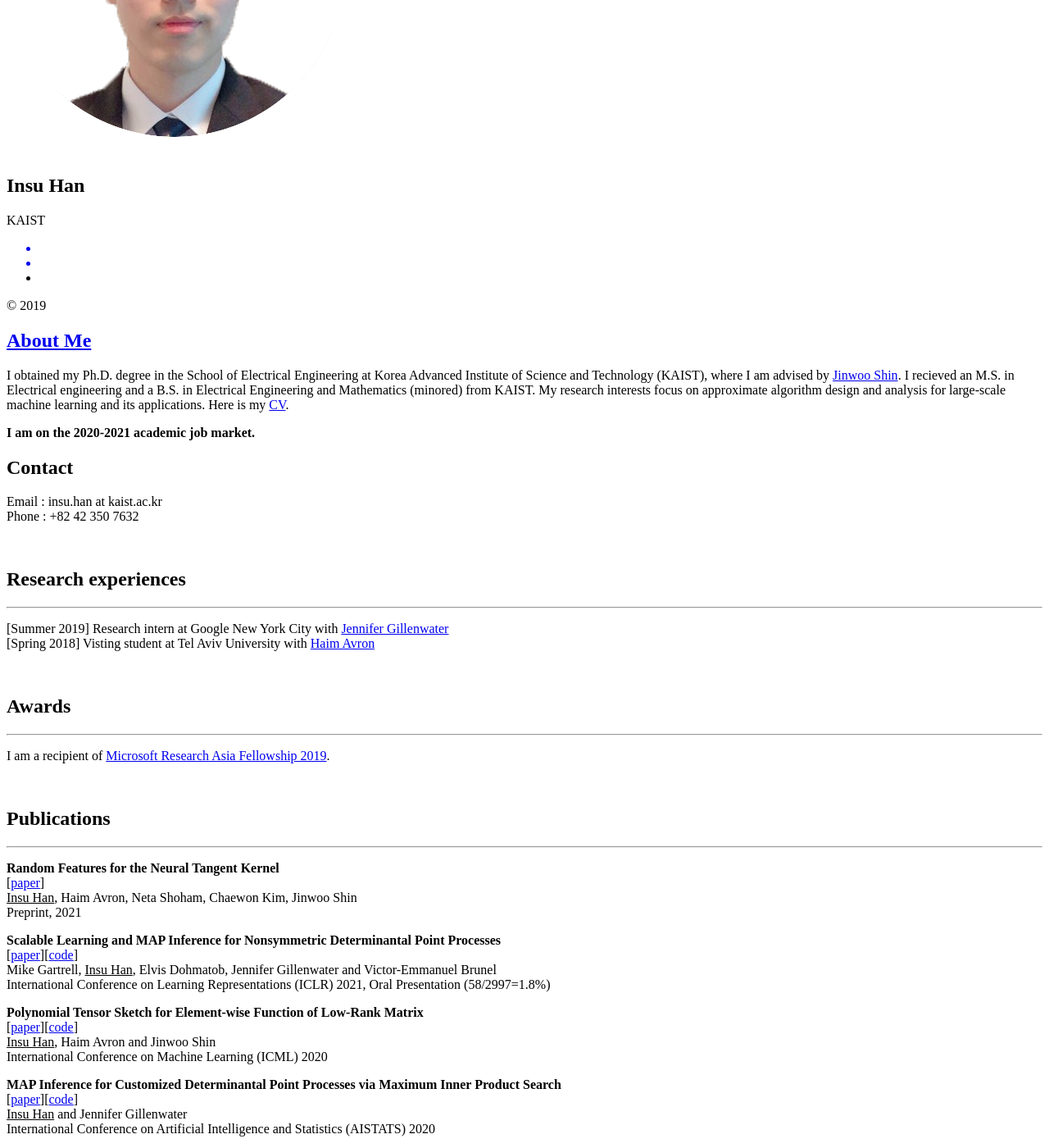
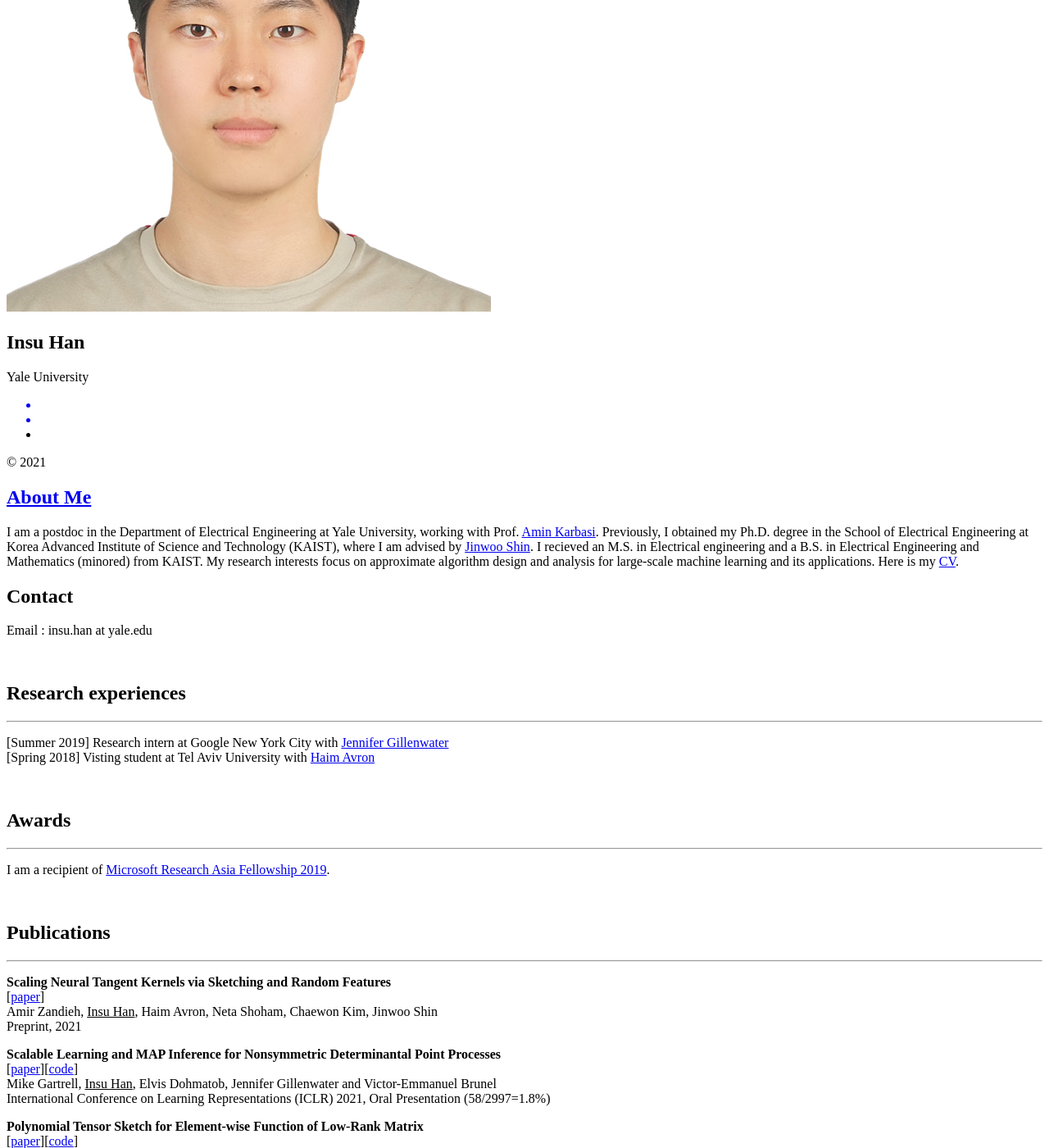
Before and after one commit to insuhan/insuhan.github.io, a Jekyll site: the page built from _posts/2019-10-12-about-me.markdown, in a window 1280 px wide and 1400 px high, scrolled down 319 px. Shown: the whole window at 82% size. Built offline with Jekyll 4.4.1, drawn with Linux system fonts in a browser that asks for light colours; a style sheet for code colours, icons or effects is not loaded.

Commit message:
update postdoc info

```diff
--- a/_config.yml
+++ b/_config.yml
@@ -1,6 +1,6 @@
-title: Insu Han (KAIST)
+title: Insu Han, Research Page
 author: Insu Han
-email: insu.han@kaist.ac.kr
+email: insu.han@yale.edu
 description: > # this means to ignore newlines until "show_exerpts:"
   Research pages of Insu Han.
 show_excerpts: true # set to true to show excerpts on the homepage
@@ -11,7 +11,7 @@ sass:
   sass_dir: _sass
 plainwhite:
   name: Insu Han
-  tagline: KAIST
+  tagline: Yale University
   date_format: "%b %-d, %Y"
   sitemap: true # set to true to generate sitemap.xml content
 
--- a/_layouts/default.html
+++ b/_layouts/default.html
@@ -9,7 +9,7 @@
 	<main class="container">
 		<section class="about">
 			<a href="https://insuhan.github.io">
-			<img src="{{ "/assets/insu_profile3.png" | relative_url }}" alt="{{ site.plainwhite.name }}">
+			<img src="{{ "/assets/InsuHan.jpg" | relative_url }}" alt="{{ site.plainwhite.name }}">
 			</a>
 			<h2>{{ site.plainwhite.name }}</h2>
 			<p class="tagline">{{ site.plainwhite.tagline }}</p>
@@ -22,7 +22,7 @@
                 {%- endif -%}
 				<a href="https://scholar.google.com/citations?hl=en&user=0w39xsoAAAAJ"><li><i class="ai ai-google-scholar-square ai-1x"></i></a>
 			</ul>
-			<p>&copy; 2019</p>
+			<p>&copy; 2021</p>
 		</section>
 		<section class="content">
 			{{ content }}
--- a/_posts/2019-10-12-about-me.markdown
+++ b/_posts/2019-10-12-about-me.markdown
@@ -5,14 +5,13 @@ date:   2021-02-26 19:53:36 +0530
 category: intro
 ---
 
-I obtained my Ph.D. degree in the School of Electrical Engineering at Korea Advanced Institute of Science and Technology (KAIST), where I am advised by [Jinwoo Shin]. I recieved an M.S. in Electrical engineering and a B.S. in Electrical Engineering and Mathematics (minored) from KAIST.  My research interests focus on approximate algorithm design and analysis for large-scale machine learning and its applications. Here is my [CV].
+I am a postdoc in the Department of Electrical Engineering at Yale University, working with Prof. [Amin Karbasi]. Previously, I obtained my Ph.D. degree in the School of Electrical Engineering at Korea Advanced Institute of Science and Technology (KAIST), where I am advised by [Jinwoo Shin]. I recieved an M.S. in Electrical engineering and a B.S. in Electrical Engineering and Mathematics (minored) from KAIST.  My research interests focus on approximate algorithm design and analysis for large-scale machine learning and its applications. Here is my [CV].
 
-**I am on the 2020-2021 academic job market.**
 
 ## Contact
-Email : insu.han at kaist.ac.kr <br/>
-Phone : +82 42 350 7632
+Email : insu.han at yale.edu <br/>
 
+[Amin Karbasi]: http://iid.yale.edu/
 [Jinwoo Shin]: http://alinlab.kaist.ac.kr/shin.html
 [CV]: https://www.dropbox.com/s/xgxu17r4ic0w089/cv.pdf?dl=0
 
@@ -37,9 +36,9 @@ I am a recipient of [Microsoft Research Asia Fellowship 2019]. <br/>
 ## Publications
 -----
 
-**Random Features for the Neural Tangent Kernel** <br/>
+**Scaling Neural Tangent Kernels via Sketching and Random Features** <br/>
 [[paper][ntk_paper]]<br/>
-<U>Insu Han</U>, Haim Avron, Neta Shoham, Chaewon Kim, Jinwoo Shin<br/>
+Amir Zandieh, <U>Insu Han</U>, Haim Avron, Neta Shoham, Chaewon Kim, Jinwoo Shin<br/>
 Preprint, 2021
 <br/>
 
@@ -97,4 +96,4 @@ International Conference on Machine Learning (ICML) 2015
 [logdet_code]: http://alinlab.kaist.ac.kr/resource/logdet_code.zip
 [logdet_video]: http://videolectures.net/icml2015_han_log_determinant_computation/
 [fastdppmap_aistats20]: http://alinlab.kaist.ac.kr/resource/fastdppmap_aistats2020.pdf
-[ntk_paper]: https://arxiv.org/pdf/2104.01351.pdf
+[ntk_paper]: https://arxiv.org/pdf/2106.07880.pdf
```
Also changed, not shown: assets/InsuHan.jpg (added).
